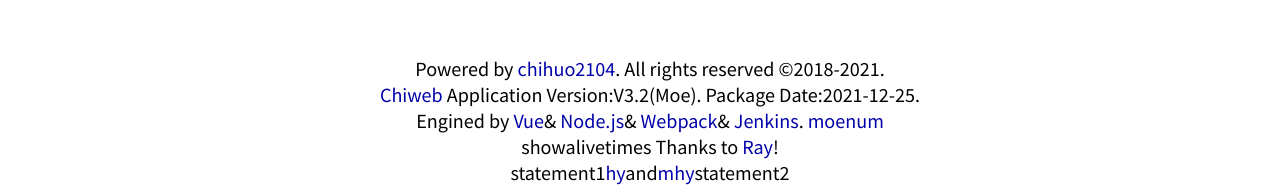
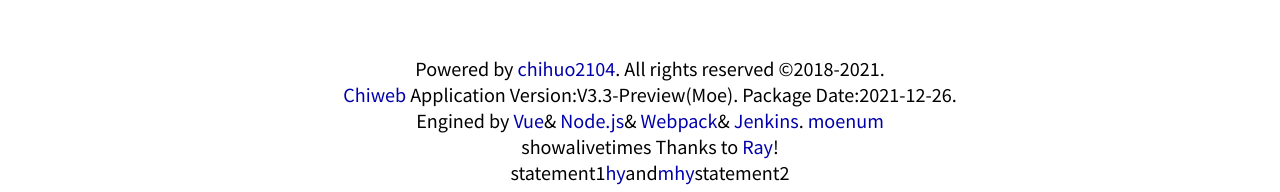
Before and after one commit to chi-net/chiweb, a Vue app: page / in a window 1280 px wide. Shown: the part 802-994 px from the top of the page. Built offline with nearby package versions, Linux system fonts and the light colour scheme; no server answers.

Commit message:
chore: package date

```diff
--- a/src/components/Copyright.vue
+++ b/src/components/Copyright.vue
@@ -3,8 +3,8 @@
     Powered by <a href="//im.chihuo2104.dev" target="_blank">chihuo2104</a>.
     All rights reserved &copy;2018-{{new Date().getFullYear()}}.
     <br>
-    <a href="//github.com/chihuo2104/chiweb/" target="_blank">Chiweb</a> Application Version:V3.2(Moe).
-    Package Date:2021-12-25.
+    <a href="//github.com/chihuo2104/chiweb/" target="_blank">Chiweb</a> Application Version:V3.3-Preview(Moe).
+    Package Date:2021-12-26.
     <br>
     Engined by <a href="//cn.vuejs.org" target="blank">Vue</a>&amp;
     <a href="//nodejs.org" target="blank">Node.js</a>&amp;
```
